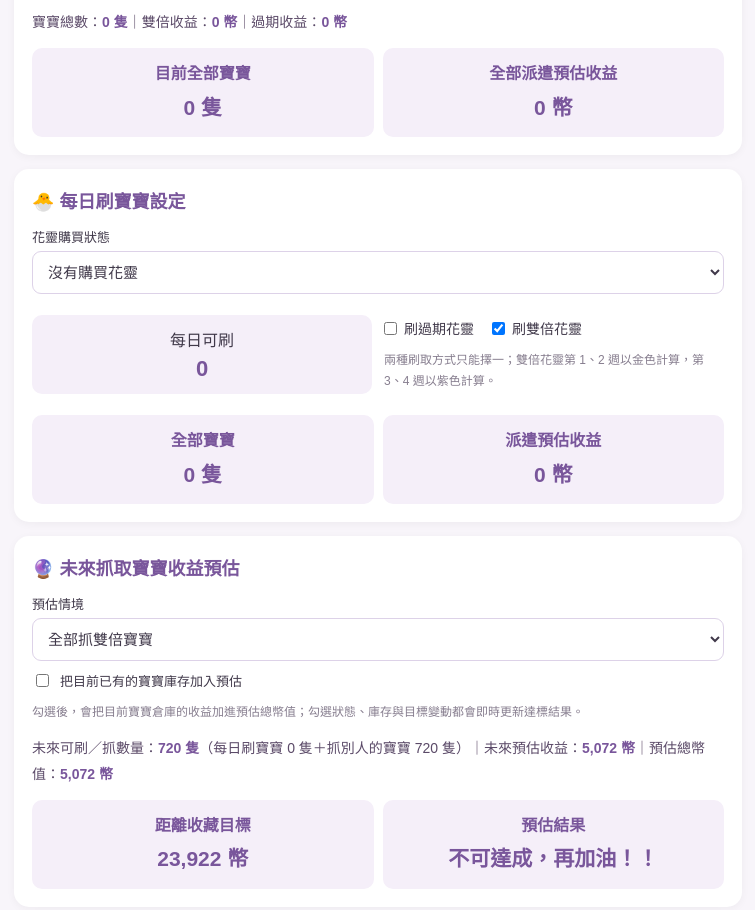
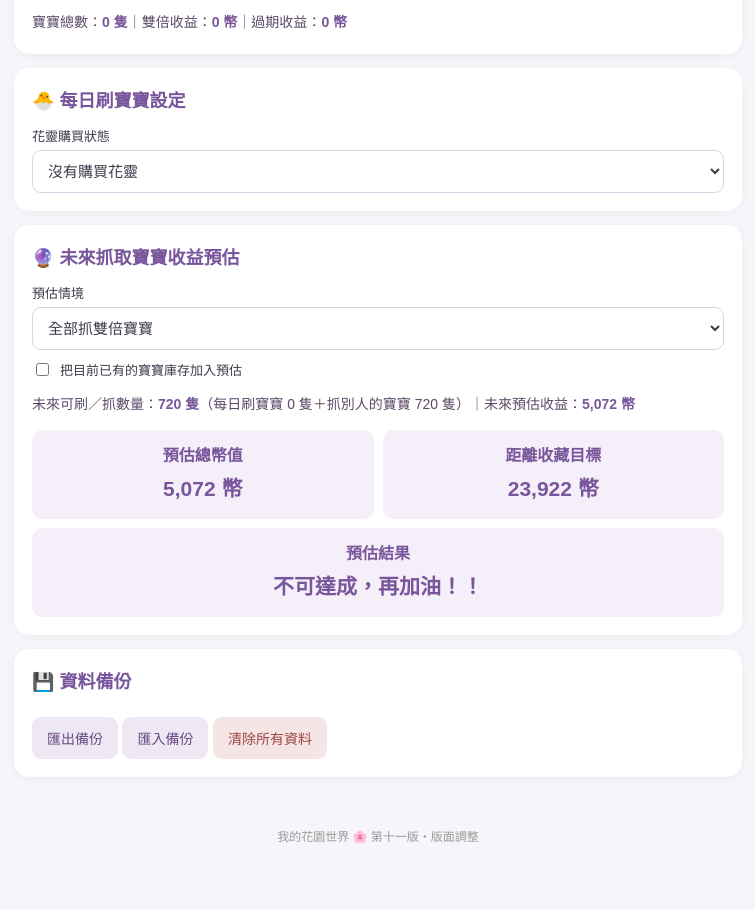
Before and after one commit to hui543hui/flower-garden-planner, a plain HTML site: page index.html in a window 1280 px wide. Shown: the part 1263-2173 px from the top of the page, without its empty margins (262-1017 px from the left). After the commit the page ends 2127 px from the top, so only its background shows below. Drawn offline with Linux system fonts and the light colour scheme.

Commit message:
Update index.html

```diff
--- a/index.html
+++ b/index.html
@@ -1,3 +1,4 @@
+
 <!DOCTYPE html>
 <html lang="zh-Hant">
 <head>
@@ -33,6 +34,7 @@ button{border:0;border-radius:9px;padding:11px 15px;background:#9575b8;color:whi
 .summary-line{font-size:14px;line-height:1.9;color:#5b4a68;margin-top:12px}
 .summary-line strong{color:#79569b}
 .summary-boxes{display:grid;grid-template-columns:1fr 1fr;gap:9px;margin-top:12px}
+.summary-box.full{grid-column:1 / -1}
 .summary-box{background:#f5eff9;padding:13px 10px;border-radius:10px;text-align:center;color:#79569b;font-weight:bold;line-height:1.6}
 .summary-box strong{display:block;font-size:21px;margin-top:4px}
 .small{font-size:12px;color:#877e8f;line-height:1.7}
@@ -66,10 +68,7 @@ footer{text-align:center;color:#999;font-size:12px;padding:20px}
 <label>距離商店刷新還有幾天</label><input id="shopDays" type="number" min="0" value="180">
 <label>目前花靈活動第幾週</label>
 <select id="activityWeek">
-<option value="1">第 1 週</option>
-<option value="2">第 2 週</option>
-<option value="3">第 3 週</option>
-<option value="4">第 4 週</option>
+<option value="1">第 1 週</option><option value="2">第 2 週</option><option value="3">第 3 週</option><option value="4">第 4 週</option>
 </select>
 <div class="result" id="remainingResult"></div>
 </section>
@@ -96,10 +95,6 @@ footer{text-align:center;color:#999;font-size:12px;padding:20px}
 <button class="danger" onclick="clearInventory()">清除寶寶庫存</button>
 <div id="inventorySummary"></div>
 <div class="summary-line" id="inventoryStats"></div>
-<div class="summary-boxes">
-<div class="summary-box">目前全部寶寶<strong id="allCount">0 隻</strong></div>
-<div class="summary-box">全部派遣預估收益<strong id="allTotal">0 幣</strong></div>
-</div>
 </section>
 
 <section>
@@ -110,6 +105,7 @@ footer{text-align:center;color:#999;font-size:12px;padding:20px}
 <option value="18">有花靈（無密令）</option>
 <option value="30">購買花靈+密令</option>
 </select>
+<div id="dailyDetails">
 <div class="row" style="align-items:center;margin-top:12px">
 <div class="stat">每日可刷<strong id="dailyCount">0</strong></div>
 <div>
@@ -117,12 +113,10 @@ footer{text-align:center;color:#999;font-size:12px;padding:20px}
 <label><input id="dailyExpired" type="checkbox">刷過期花靈</label>
 <label><input id="dailyDouble" type="checkbox" checked>刷雙倍花靈</label>
 </div>
-<p class="small">兩種刷取方式只能擇一；雙倍花靈第 1、2 週以金色計算，第 3、4 週以紫色計算。</p>
+<p class="small">兩種刷取方式只能擇一；<br>雙倍花靈第 1、2 週以金色計算，第 3、4 週以紫色計算。</p>
 </div>
 </div>
-<div class="daily-summary">
-<div class="summary-box">全部寶寶<strong id="dailyAllCount">0 隻</strong></div>
-<div class="summary-box">派遣預估收益<strong id="dailyAllCoins">0 幣</strong></div>
+<div class="summary-line" id="dailyStats"></div>
 </div>
 </section>
 
@@ -134,11 +128,11 @@ footer{text-align:center;color:#999;font-size:12px;padding:20px}
 <option value="expired">全部抓過期寶寶</option>
 </select>
 <label style="display:flex;align-items:center;gap:8px"><input id="includeInventory" type="checkbox" style="width:auto"> 把目前已有的寶寶庫存加入預估</label>
-<p class="small">勾選後，會把目前寶寶倉庫的收益加進預估總幣值；勾選狀態、庫存與目標變動都會即時更新達標結果。</p>
 <div class="summary-line" id="forecastStats"></div>
 <div class="summary-boxes">
+<div class="summary-box">預估總幣值<strong id="forecastTotal">0 幣</strong></div>
 <div class="summary-box">距離收藏目標<strong id="forecastGap">0 幣</strong></div>
-<div class="summary-box">預估結果<strong id="forecastResult">尚未計算</strong></div>
+<div class="summary-box full">預估結果<strong id="forecastResult">尚未計算</strong></div>
 </div>
 </section>
 
@@ -150,498 +144,222 @@ footer{text-align:center;color:#999;font-size:12px;padding:20px}
 <button class="danger" onclick="resetData()">清除所有資料</button>
 </section>
 </main>
-<footer>我的花園世界 🌸 第十版</footer>
-
+<footer>我的花園世界 🌸 第十一版・版面調整</footer>
 <script>
 const $=id=>document.getElementById(id);
-
-function goalMax(id){
- return id==="goal9999"||id==="goal5999"||id==="goalVase999"?1:id==="goal3999"?3:Infinity;
-}
-
-function clampGoal(id){
- $(id).value=Math.min(goalMax(id),Math.max(0,Math.floor(Number($(id).value)||0)));
-}
-
-function changeGoal(id,delta){
- $(id).value=Math.min(goalMax(id),Math.max(0,Math.floor(Number($(id).value)||0)+delta));
- goals();
- save();
-}
-
-const colors={
- gold:{name:"金色",base:4},
- purple:{name:"紫色",base:3},
- blue:{name:"藍色",base:2}
-};
-
-let inventory={
- gold:{double:0,expired:0},
- purple:{double:0,expired:0},
- blue:{double:0,expired:0}
-};
-
+function goalMax(id){return id==="goal9999"||id==="goal5999"||id==="goalVase999"?1:id==="goal3999"?3:Infinity;}
+function clampGoal(id){$(id).value=Math.min(goalMax(id),Math.max(0,Math.floor(Number($(id).value)||0)));}
+function changeGoal(id,delta){$(id).value=Math.min(goalMax(id),Math.max(0,Math.floor(Number($(id).value)||0)+delta));goals();save();}
+const colors={gold:{name:"金色",base:4},purple:{name:"紫色",base:3},blue:{name:"藍色",base:2}};
+let inventory={gold:{double:0,expired:0},purple:{double:0,expired:0},blue:{double:0,expired:0}};
 let dailyCatchDate="",dailyCatchCount=0;
 
-function today(){
- const d=new Date();
- return d.getFullYear()+"-"+String(d.getMonth()+1).padStart(2,"0")+"-"+String(d.getDate()).padStart(2,"0");
-}
-
-function refreshCatchDay(){
- if(dailyCatchDate!==today()){
-  dailyCatchDate=today();
-  dailyCatchCount=0;
- }
-}
-
-function num(id){
- return Math.max(0,Math.floor(Number($(id).value)||0));
-}
-
+function today(){const d=new Date();return d.getFullYear()+"-"+String(d.getMonth()+1).padStart(2,"0")+"-"+String(d.getDate()).padStart(2,"0")}
+function refreshCatchDay(){if(dailyCatchDate!==today()){dailyCatchDate=today();dailyCatchCount=0}}
+function num(id){return Math.max(0,Math.floor(Number($(id).value)||0))}
 function save(){
- const ids=[
-  "goal9999","goal5999","goal3999","goalVase999",
-  "otherGoal","currentCoins","shopDays","flowerStatus",
-  "activityWeek","forecastMode"
- ];
- const values={};
- ids.forEach(id=>values[id]=$(id).value);
-
+ const ids=["goal9999","goal5999","goal3999","goalVase999","otherGoal","currentCoins","shopDays","flowerStatus","activityWeek","forecastMode"];
+ const values={};ids.forEach(id=>values[id]=$(id).value);
  values.includeInventory=$("includeInventory").checked;
  values.dailyMode=$("dailyExpired").checked?"expired":"double";
-
- localStorage.setItem("gardenPlannerV5",JSON.stringify({
-  values,inventory,dailyCatchDate,dailyCatchCount
- }));
+ localStorage.setItem("gardenPlannerV5",JSON.stringify({values,inventory,dailyCatchDate,dailyCatchCount}));
 }
-
 function legacyInventory(batches){
- const out={
-  gold:{double:0,expired:0},
-  purple:{double:0,expired:0},
-  blue:{double:0,expired:0}
- };
-
+ const out={gold:{double:0,expired:0},purple:{double:0,expired:0},blue:{double:0,expired:0}};
  (batches||[]).forEach(b=>{
   if(!out[b.color])return;
   const q=Math.max(0,Number(b.qty)||0);
-  if(b.dbl)out[b.color].double+=q;
-  else out[b.color].expired+=q;
+  if(b.dbl)out[b.color].double+=q;else out[b.color].expired+=q;
  });
-
  return out;
 }
-
 function load(){
  let d=JSON.parse(localStorage.getItem("gardenPlannerV5")||"null");
-
  if(d){
-  Object.keys(d.values||{}).forEach(id=>{
-   if($(id) && id!=="includeInventory")$(id).value=d.values[id];
-  });
-
+  Object.keys(d.values||{}).forEach(id=>{if($(id) && id!=="includeInventory")$(id).value=d.values[id]});
   $("includeInventory").checked=!!d.values?.includeInventory;
-
   const savedDailyMode=d.values?.dailyMode||"double";
   $("dailyExpired").checked=savedDailyMode==="expired";
   $("dailyDouble").checked=savedDailyMode!=="expired";
-
   if(d.inventory)inventory=normalizeInventory(d.inventory);
-
-  dailyCatchDate=d.dailyCatchDate||today();
-  dailyCatchCount=Number(d.dailyCatchCount)||0;
-
+  dailyCatchDate=d.dailyCatchDate||today();dailyCatchCount=Number(d.dailyCatchCount)||0;
  }else{
   let old=JSON.parse(localStorage.getItem("gardenPlannerV4")||"null");
-
   if(!old)old=JSON.parse(localStorage.getItem("gardenPlannerV3")||"null");
-
   if(old){
-   Object.keys(old.values||{}).forEach(id=>{
-    if($(id))$(id).value=old.values[id];
-   });
-
-   inventory=legacyInventory([
-    ...(old.selfBatches||old.batches||[]),
-    ...(old.caughtBatches||[])
-   ]);
-
-   dailyCatchDate=old.dailyCatchDate||today();
-   dailyCatchCount=Number(old.dailyCatchCount)||0;
-
+   Object.keys(old.values||{}).forEach(id=>{if($(id))$(id).value=old.values[id]});
+   inventory=legacyInventory([...(old.selfBatches||old.batches||[]),...(old.caughtBatches||[])]);
+   dailyCatchDate=old.dailyCatchDate||today();dailyCatchCount=Number(old.dailyCatchCount)||0;
   }else{
    let prev=JSON.parse(localStorage.getItem("gardenPlannerV2")||"null");
-
-   if(prev){
-    Object.keys(prev.values||{}).forEach(id=>{
-     if($(id))$(id).value=prev.values[id];
-    });
-    inventory=legacyInventory(prev.batches||[]);
-
-   }else{
+   if(prev){Object.keys(prev.values||{}).forEach(id=>{if($(id))$(id).value=prev.values[id]});inventory=legacyInventory(prev.batches||[])}
+   else{
     let first=JSON.parse(localStorage.getItem("gardenPlanner")||"null");
-
-    if(first?.values){
-     Object.keys(first.values).forEach(id=>{
-      if($(id))$(id).value=first.values[id];
-     });
-    }
-
+    if(first?.values)Object.keys(first.values).forEach(id=>{if($(id))$(id).value=first.values[id]});
     const babies=JSON.parse(localStorage.getItem("gardenBabies")||"[]");
-    inventory=legacyInventory(
-     babies.map(b=>({color:b.color,qty:b.qty,dbl:b.dbl}))
-    );
+    inventory=legacyInventory(babies.map(b=>({color:b.color,qty:b.qty,dbl:b.dbl})));
    }
-
-   dailyCatchDate=today();
-   dailyCatchCount=0;
+   dailyCatchDate=today();dailyCatchCount=0;
   }
  }
-
- refreshCatchDay();
- writeInputs();
- render();
+ refreshCatchDay();writeInputs();render();
 }
-
 function normalizeInventory(data){
- const out={
-  gold:{double:0,expired:0},
-  purple:{double:0,expired:0},
-  blue:{double:0,expired:0}
- };
-
- Object.keys(colors).forEach(c=>{
-  const x=data[c]||{};
-  out[c].double=Number(x.double)||0;
-  out[c].expired=(Number(x.expired)||0)+(Number(x.normal)||0);
- });
-
+ const out={gold:{double:0,expired:0},purple:{double:0,expired:0},blue:{double:0,expired:0}};
+ Object.keys(colors).forEach(c=>{const x=data[c]||{};out[c].double=Number(x.double)||0;out[c].expired=(Number(x.expired)||0)+(Number(x.normal)||0)});
  return out;
 }
-
 function writeInputs(){
  Object.keys(colors).forEach(c=>{
   $(c+"Double").value=inventory[c]?.double||0;
   $(c+"Expired").value=inventory[c]?.expired||0;
  });
 }
-
 function clearInventory(){
  if(!confirm("確定清除所有寶寶庫存？不會影響目前幣值及收藏目標。"))return;
-
- inventory={
-  gold:{double:0,expired:0},
-  purple:{double:0,expired:0},
-  blue:{double:0,expired:0}
- };
-
- Object.keys(colors).forEach(c=>{
-  $(c+"Double").value=0;
-  $(c+"Expired").value=0;
- });
-
- render();
- save();
+ inventory={gold:{double:0,expired:0},purple:{double:0,expired:0},blue:{double:0,expired:0}};
+ Object.keys(colors).forEach(c=>{$(c+"Double").value=0;$(c+"Expired").value=0});
+ render();save();
 }
-
 function goals(){
  ["goal9999","goal5999","goal3999","goalVase999"].forEach(clampGoal);
-
- const total=
-  num("goal9999")*9999+
-  num("goal5999")*5999+
-  num("goal3999")*3999+
-  num("goalVase999")*999+
-  num("otherGoal");
-
- const current=num("currentCoins");
- const left=Math.max(0,total-current);
- const days=num("shopDays");
-
+ const total=num("goal9999")*9999+num("goal5999")*5999+num("goal3999")*3999+num("goalVase999")*999+num("otherGoal");
+ const current=num("currentCoins"),left=Math.max(0,total-current),days=num("shopDays");
  $("goalResult").textContent="目標總幣值："+total.toLocaleString()+" 幣";
-
- $("remainingResult").textContent=
-  "還差 "+left.toLocaleString()+" 幣；每天平均需要 "+
-  (days>0?(left/days).toFixed(1):"—")+" 幣";
-
+ $("remainingResult").textContent="還差 "+left.toLocaleString()+" 幣；每天平均需要 "+(days>0?(left/days).toFixed(1):"—")+" 幣";
  forecast();
 }
-
 function daily(){
  const status=Number($("flowerStatus").value);
+ $("dailyDetails").style.display=status===0?"none":"block";
  $("dailyCount").textContent=status;
-
  const days=num("shopDays");
  const totalBabies=days*status;
-
- const mode=$("dailyExpired").checked?"expired":"double";
-
  let week=Number($("activityWeek").value)||1;
-
- const d=new Date();
- d.setHours(12,0,0,0);
-
- let totalCoins=0;
-
+ const d=new Date();d.setHours(12,0,0,0);
+ let doubleCoins=0,expiredCoins=0;
  for(let i=1;i<=days;i++){
   d.setDate(d.getDate()+1);
-
   if(d.getDay()===1)week=week%4+1;
-
-  const perBaby=mode==="expired"?4:(week<=2?8:6);
-  totalCoins+=status*perBaby;
+  doubleCoins+=status*(week<=2?8:6);
+  expiredCoins+=status*4;
  }
-
- $("dailyAllCount").textContent=totalBabies.toLocaleString()+" 隻";
- $("dailyAllCoins").textContent=totalCoins.toLocaleString()+" 幣";
+ $("dailyStats").innerHTML="寶寶總數：<strong>"+totalBabies.toLocaleString()+" 隻</strong>｜雙倍收益：<strong>"+doubleCoins.toLocaleString()+" 幣</strong>｜過期收益：<strong>"+expiredCoins.toLocaleString()+" 幣</strong>";
 }
-
 function render(){
  let rows="<table><tr><th>顏色</th><th>雙倍</th><th>過期寶寶</th><th>預估收益</th></tr>";
-
  let count=0,active=0,expired=0;
-
  Object.keys(colors).forEach(c=>{
-  const x=inventory[c]||{double:0,expired:0};
-  const base=colors[c].base;
-
+  const x=inventory[c]||{double:0,expired:0},base=colors[c].base;
   const subtotal=x.double*base*2+x.expired*base;
-
-  count+=x.double+x.expired;
-  active+=x.double*base*2;
-  expired+=x.expired*base;
-
+  count+=x.double+x.expired;active+=x.double*base*2;expired+=x.expired*base;
   rows+=`<tr><td>${colors[c].name}</td><td>${x.double}</td><td>${x.expired}</td><td>${subtotal.toLocaleString()} 幣</td></tr>`;
  });
-
- rows+="</table>";
- $("inventorySummary").innerHTML=rows;
-
- $("allCount").textContent=count.toLocaleString()+" 隻";
- $("allTotal").textContent=(active+expired).toLocaleString()+" 幣";
-
- $("inventoryStats").innerHTML=
-  "寶寶總數：<strong>"+count.toLocaleString()+" 隻</strong>｜"+
-  "雙倍收益：<strong>"+active.toLocaleString()+" 幣</strong>｜"+
-  "過期收益：<strong>"+expired.toLocaleString()+" 幣</strong>";
-
- daily();
- goals();
+ rows+="</table>";$("inventorySummary").innerHTML=rows;
+ $("inventoryStats").innerHTML="寶寶總數：<strong>"+count.toLocaleString()+" 隻</strong>｜雙倍收益：<strong>"+active.toLocaleString()+" 幣</strong>｜過期收益：<strong>"+expired.toLocaleString()+" 幣</strong>";
+ daily();goals();
 }
-
 function forecast(){
- const days=num("shopDays");
- const count=days*4;
- const mode=$("forecastMode").value;
-
+ const days=num("shopDays"),count=days*4,mode=$("forecastMode").value;
  let week=Number($("activityWeek").value)||1;
-
- const d=new Date();
- d.setHours(12,0,0,0);
-
+ const d=new Date();d.setHours(12,0,0,0);
  let caughtCoins=0;
-
  for(let i=1;i<=days;i++){
   d.setDate(d.getDate()+1);
-
   if(d.getDay()===1)week=week%4+1;
-
   const perBaby=mode==="expired"?4:(week<=2?8:6);
   caughtCoins+=4*perBaby;
  }
-
  // 每日自有花靈刷出的寶寶，依目前選擇的過期／雙倍方式估算
  const dailyCount=Number($("flowerStatus").value)||0;
  const dailyMode=$("dailyExpired").checked?"expired":"double";
-
  let selfCoins=0;
  let selfWeek=Number($("activityWeek").value)||1;
-
- const selfDate=new Date();
- selfDate.setHours(12,0,0,0);
-
+ const selfDate=new Date();selfDate.setHours(12,0,0,0);
  for(let i=1;i<=days;i++){
   selfDate.setDate(selfDate.getDate()+1);
-
   if(selfDate.getDay()===1)selfWeek=selfWeek%4+1;
-
   const perBaby=dailyMode==="expired"?4:(selfWeek<=2?8:6);
   selfCoins+=dailyCount*perBaby;
  }
-
  const totalFutureBabies=count+days*dailyCount;
  const futureCoins=caughtCoins+selfCoins;
-
  let inventoryCoins=0;
-
  Object.keys(colors).forEach(c=>{
   const x=inventory[c]||{double:0,expired:0};
   inventoryCoins+=x.double*colors[c].base*2+x.expired*colors[c].base;
  });
-
- const current=num("currentCoins");
-
- const goal=
-  num("goal9999")*9999+
-  num("goal5999")*5999+
-  num("goal3999")*3999+
-  num("goalVase999")*999+
-  num("otherGoal");
-
+ const current=num("currentCoins"),goal=num("goal9999")*9999+num("goal5999")*5999+num("goal3999")*3999+num("goalVase999")*999+num("otherGoal");
  const includeInventory=$("includeInventory").checked;
  const countedInventory=includeInventory?inventoryCoins:0;
-
- const total=current+futureCoins+countedInventory;
- const left=Math.max(0,goal-total);
-
- $("forecastStats").innerHTML=
-  "未來可刷／抓數量：<strong>"+totalFutureBabies.toLocaleString()+" 隻</strong>"+
-  "（每日刷寶寶 "+(days*dailyCount).toLocaleString()+" 隻＋抓別人的寶寶 "+
-  count.toLocaleString()+" 隻）｜未來預估收益：<strong>"+
-  futureCoins.toLocaleString()+" 幣</strong>｜預估總幣值：<strong>"+
-  total.toLocaleString()+" 幣</strong>";
-
+ const total=current+futureCoins+countedInventory,left=Math.max(0,goal-total);
+ $("forecastStats").innerHTML="未來可刷／抓數量：<strong>"+totalFutureBabies.toLocaleString()+" 隻</strong>（每日刷寶寶 "+(days*dailyCount).toLocaleString()+" 隻＋抓別人的寶寶 "+count.toLocaleString()+" 隻）｜未來預估收益：<strong>"+futureCoins.toLocaleString()+" 幣</strong>";
+ $("forecastTotal").textContent=total.toLocaleString()+" 幣";
  $("forecastGap").textContent=left.toLocaleString()+" 幣";
-
- $("forecastResult").textContent=
-  left===0?"恭喜！可達成":"不可達成，再加油！！";
-
+ $("forecastResult").textContent=left===0?"恭喜！可達成":"不可達成，再加油！！";
  daily();
 }
 
 function exportData(){
- save();
-
- const data=localStorage.getItem("gardenPlannerV5");
- const blob=new Blob([data],{type:"application/json"});
- const a=document.createElement("a");
-
- a.href=URL.createObjectURL(blob);
- a.download="我的花園世界備份.json";
- a.click();
-
- URL.revokeObjectURL(a.href);
+ save();const data=localStorage.getItem("gardenPlannerV5");
+ const blob=new Blob([data],{type:"application/json"}),a=document.createElement("a");
+ a.href=URL.createObjectURL(blob);a.download="我的花園世界備份.json";a.click();URL.revokeObjectURL(a.href);
 }
-
 function importData(e){
- const file=e.target.files[0];
- if(!file)return;
-
+ const file=e.target.files[0];if(!file)return;
  const reader=new FileReader();
-
- reader.onload=()=>{
-  try{
-   const d=JSON.parse(reader.result);
-   if(!d.values)throw new Error();
-
-   Object.keys(d.values).forEach(id=>{
-    if($(id) && id!=="includeInventory")$(id).value=d.values[id];
-   });
-
-   $("includeInventory").checked=!!d.values.includeInventory;
-
-   const importedDailyMode=d.values.dailyMode||"double";
-   $("dailyExpired").checked=importedDailyMode==="expired";
-   $("dailyDouble").checked=importedDailyMode!=="expired";
-
-   if(d.inventory)inventory=normalizeInventory(d.inventory);
-   else{
-    inventory=legacyInventory([
-     ...(d.selfBatches||d.batches||[]),
-     ...(d.caughtBatches||[])
-    ]);
-   }
-
-   dailyCatchDate=d.dailyCatchDate||today();
-   dailyCatchCount=Number(d.dailyCatchCount)||0;
-
-   refreshCatchDay();
-   writeInputs();
-   render();
-   save();
-
-   alert("匯入成功！");
-
-  }catch(err){
-   alert("檔案格式不正確，無法匯入。");
-  }
- };
-
- reader.readAsText(file);
- e.target.value="";
+ reader.onload=()=>{try{
+  const d=JSON.parse(reader.result);if(!d.values)throw new Error();
+  Object.keys(d.values).forEach(id=>{if($(id) && id!=="includeInventory")$(id).value=d.values[id]});
+  $("includeInventory").checked=!!d.values.includeInventory;
+  const importedDailyMode=d.values.dailyMode||"double";
+  $("dailyExpired").checked=importedDailyMode==="expired";
+  $("dailyDouble").checked=importedDailyMode!=="expired";
+  if(d.inventory)inventory=normalizeInventory(d.inventory);
+  else inventory=legacyInventory([...(d.selfBatches||d.batches||[]),...(d.caughtBatches||[])]);
+  dailyCatchDate=d.dailyCatchDate||today();dailyCatchCount=Number(d.dailyCatchCount)||0;
+  refreshCatchDay();writeInputs();render();save();alert("匯入成功！");
+ }catch(err){alert("檔案格式不正確，無法匯入。")}};
+ reader.readAsText(file);e.target.value="";
 }
-
 function resetData(){
  if(!confirm("確定清除所有資料？此操作無法復原。"))return;
-
- [
-  "gardenPlannerV5",
-  "gardenPlannerV4",
-  "gardenPlannerV3",
-  "gardenPlannerV2",
-  "gardenPlanner",
-  "gardenBabies"
- ].forEach(k=>localStorage.removeItem(k));
-
+ ["gardenPlannerV5","gardenPlannerV4","gardenPlannerV3","gardenPlannerV2","gardenPlanner","gardenBabies"].forEach(k=>localStorage.removeItem(k));
  location.reload();
 }
-
 // 所有會影響預估的欄位都共用同一套即時更新流程
 function updateAll(){
  goals();
  save();
 }
-
-[
- "goal9999","goal5999","goal3999","goalVase999",
- "otherGoal","currentCoins","shopDays","activityWeek","forecastMode"
-].forEach(id=>{
+["goal9999","goal5999","goal3999","goalVase999","otherGoal","currentCoins","shopDays","activityWeek","forecastMode"].forEach(id=>{
  $(id).addEventListener("input",updateAll);
  $(id).addEventListener("change",updateAll);
 });
-
-$("includeInventory").addEventListener("change",()=>{
- forecast();
- save();
-});
-
+$("includeInventory").addEventListener("change",()=>{forecast();save()});
 $("flowerStatus").addEventListener("change",updateAll);
-
 $("dailyExpired").addEventListener("change",()=>{
  if($("dailyExpired").checked)$("dailyDouble").checked=false;
  else if(!$("dailyDouble").checked)$("dailyDouble").checked=true;
-
  updateAll();
 });
-
 $("dailyDouble").addEventListener("change",()=>{
  if($("dailyDouble").checked)$("dailyExpired").checked=false;
  else if(!$("dailyExpired").checked)$("dailyExpired").checked=true;
-
  updateAll();
 });
 
 // 寶寶數量輸入時，即時同步到倉庫並更新收益與達標結果
-[
- "goldDouble","goldExpired",
- "purpleDouble","purpleExpired",
- "blueDouble","blueExpired"
-].forEach(id=>$(id).addEventListener("input",()=>{
+["goldDouble","goldExpired","purpleDouble","purpleExpired","blueDouble","blueExpired"]
+.forEach(id=>$(id).addEventListener("input",()=>{
  const next={};
-
  Object.keys(colors).forEach(c=>{
-  next[c]={
-   double:num(c+"Double"),
-   expired:num(c+"Expired")
-  };
+  next[c]={double:num(c+"Double"),expired:num(c+"Expired")};
  });
-
  inventory=next;
  render();
  save();
 }));
-
 load();
 </script>
 </body>
```
